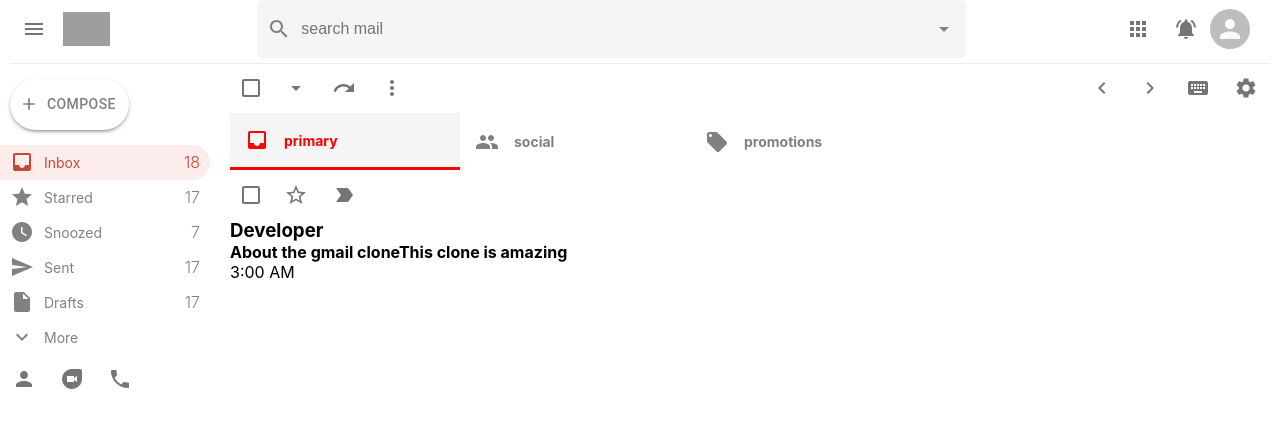
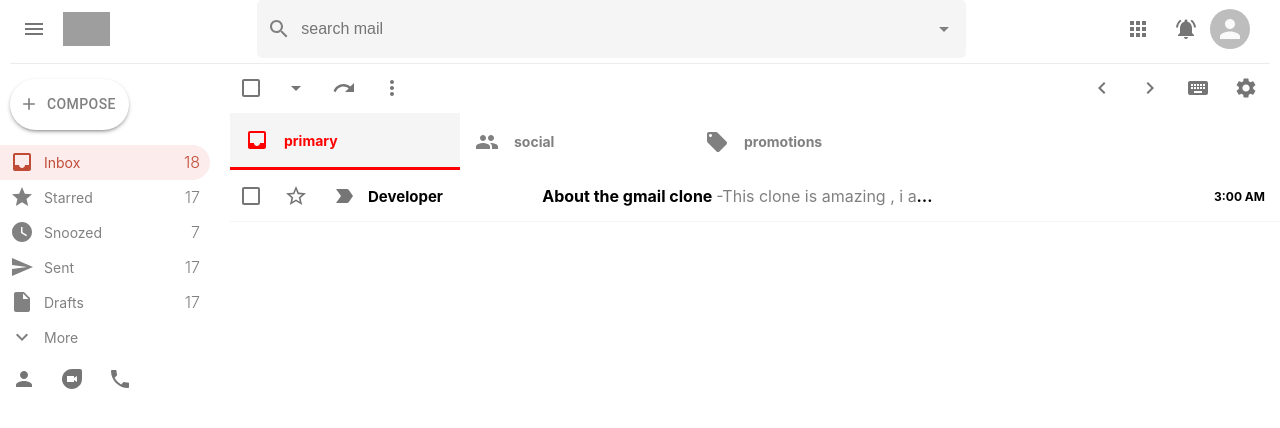
Before and after one commit to SammedSankonatti/gmail-frontend, a React (Create React App) app: page / in a window 1280 px wide. Shown: the top 428 px of the page. Built offline with nearby package versions, Linux system fonts and the light colour scheme; grey boxes are pictures that could not be loaded.

Commit message:
Email's are composed and are perfectly looking like original Gmail

```diff
--- a/src/EmailList.js
+++ b/src/EmailList.js
@@ -60,7 +60,7 @@
                 <EmailRow
                     title="Developer"
                     subject="About the gmail clone"
-                    description="This clone is amazing"
+                    description="This clone is amazing , i am working on this clone since today 3 pm "
                     time="3:00 AM"
 
                 />
--- a/src/EmailRow.css
+++ b/src/EmailRow.css
@@ -0,0 +1,50 @@
+.emailRow{
+    display: flex;
+    align-items: center;
+    height: 50px;
+    cursor: pointer;
+    border-bottom: 1px solid whitesmoke;
+    z-index: 999;
+}
+
+.emailRow:hover{
+    border-top: 1px solid whitesmoke;
+    box-shadow: 0px 4px 4px -2px rgba(0,0,0,0.24);
+}
+
+.emailRow__options{
+    display: flex;
+}
+
+.emailRow__message{
+    display: flex;
+    align-items: center;
+    flex: 0.8;
+    font-size: 16px;
+}
+
+.emailRow__message >h4{
+    width: 400px;
+    white-space: nowrap;
+    overflow: hidden;
+    text-overflow: ellipsis;
+    padding: 0 5px;
+    /* font-weight: normal; */
+}
+
+.emailRow__title{
+    flex: 0.2;
+    font-size: 15px;
+}
+
+.emailRow__time{
+    padding-right: 15px;
+    font-size: 12px;
+    font-weight: bold;
+}
+
+.emailRow__description{
+    font-weight: 400;
+    color: gray;
+
+}
--- a/src/EmailRow.js
+++ b/src/EmailRow.js
@@ -23,13 +23,13 @@
             </h3>
             <div className="emailRow__message">
                 <h4>
-                    {subject}
-                    <span className="emailRow__description">
+                    {subject} {" "}
+                    <span className="emailRow__description"> -
                         {description}
                     </span>
                 </h4>
             </div>
-            <div className="emailRow__description">
+            <div className="emailRow__time">
                 {time}
             </div>
         </div>
```
Also changed, not shown: 1 other file (tests, documents, lock files or other folders).
